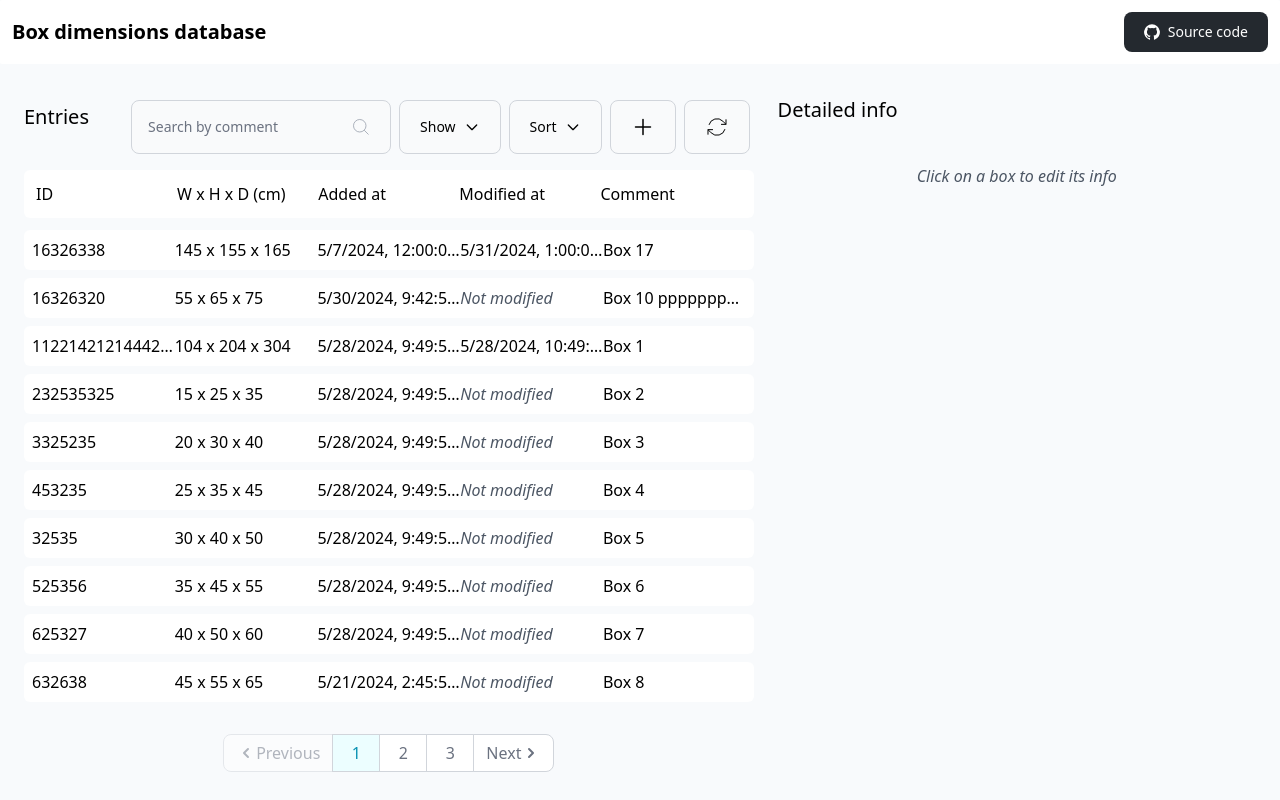
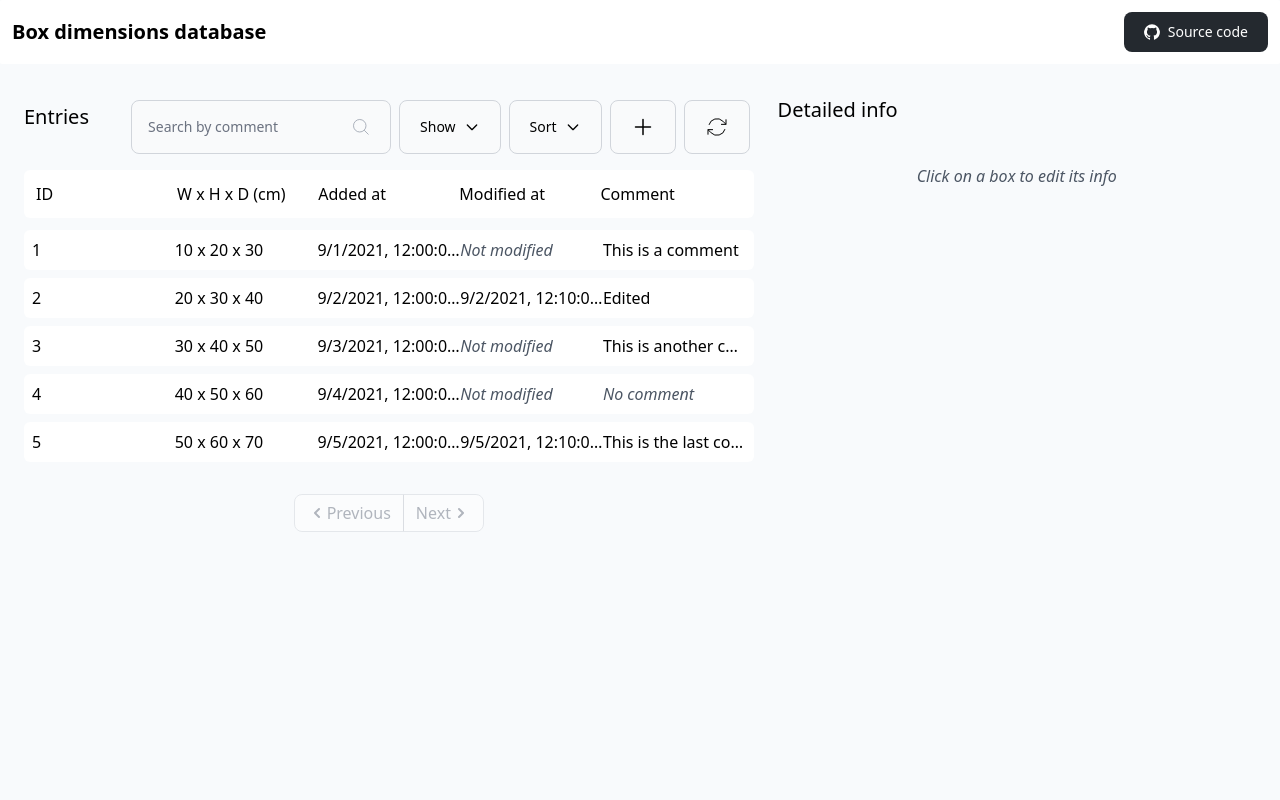
Before and after one commit to kristianka/boxdb-app, a React (Vite) app in the folder frontend/: page / in a window 1280 px wide. Built offline with nearby package versions, Linux system fonts and the light colour scheme.

Commit message:
change types, add dummy data, add server connection

```diff
--- a/frontend/package.json
+++ b/frontend/package.json
@@ -13,6 +13,7 @@
   },
   "dependencies": {
     "@heroicons/react": "^2.1.3",
+    "axios": "^1.7.2",
     "flowbite-react": "^0.9.0",
     "mssql": "^10.0.2",
     "playwright": "^1.44.1",
--- a/frontend/src/components/BoxDetails.tsx
+++ b/frontend/src/components/BoxDetails.tsx
@@ -109,9 +109,9 @@ const BoxDetails = ({ box }: props) => {
         )}
 
         <div className="mb-5 mt-3">
-          <p>Added at {new Date(box.addedAt).toLocaleString()}</p>
-          {box.modifiedAt && (
-            <p>Modified at {new Date(box.modifiedAt).toLocaleString()}</p>
+          <p>Added at {new Date(box.createdAt).toLocaleString()}</p>
+          {box.updatedAt !== box.createdAt && (
+            <p>Modified at {new Date(box.updatedAt).toLocaleString()}</p>
           )}
         </div>
         <form action="">
--- a/frontend/src/components/BoxListItem.tsx
+++ b/frontend/src/components/BoxListItem.tsx
@@ -21,13 +21,13 @@ const BoxListItem = ({ box, setSelectedBox }: props) => {
       <div className="grid grid-cols-4 md:grid-cols-5">
         <p className="truncate">{box.id}</p>
         <p className="truncate">
-          {box.height} x {box.depth} x {box.length}
+          {box.width} x {box.height} x {box.depth}
         </p>
-        <p className="truncate">{new Date(box.addedAt).toLocaleString()}</p>
+        <p className="truncate">{new Date(box.createdAt).toLocaleString()}</p>
         <div className="hidden md:block">
-          {box.modifiedAt ? (
+          {box.updatedAt !== box.createdAt ? (
             <p className="truncate">
-              {new Date(box.modifiedAt).toLocaleString()}
+              {new Date(box.updatedAt).toLocaleString()}
             </p>
           ) : (
             <p className="truncate italic text-gray-600">Not modified</p>
--- a/frontend/src/dummydata.ts
+++ b/frontend/src/dummydata.ts
@@ -2,173 +2,47 @@ import { Box } from "./types";
 
 export const boxes: Box[] = [
   {
-    id: "1122142121444212415",
-    height: 104,
-    depth: 204,
-    length: 304,
-    comment: "Box 1",
-    addedAt: "2024-05-28T09:49:59Z",
-    modifiedAt: "2024-05-28T10:49:59Z",
+    id: "1",
+    width: 10,
+    height: 20,
+    depth: 30,
+    comment: "This is a comment",
+    createdAt: "2021-09-01T12:00:00.000Z",
+    updatedAt: "2021-09-01T12:00:00.000Z",
   },
   {
-    id: "232535325",
-    height: 15,
-    depth: 25,
-    length: 35,
-    comment: "Box 2",
-    addedAt: "2024-05-28T09:49:59Z",
+    id: "2",
+    width: 20,
+    height: 30,
+    depth: 40,
+    comment: "Edited",
+    createdAt: "2021-09-02T12:00:00.000Z",
+    updatedAt: "2021-09-02T12:10:00.000Z",
   },
   {
-    id: "3325235",
-    height: 20,
-    depth: 30,
-    length: 40,
-    comment: "Box 3",
-    addedAt: "2024-05-28T09:49:59Z",
+    id: "3",
+    width: 30,
+    height: 40,
+    depth: 50,
+    comment: "This is another comment",
+    createdAt: "2021-09-03T12:00:00.000Z",
+    updatedAt: "2021-09-03T12:00:00.000Z",
   },
   {
-    id: "453235",
-    height: 25,
-    depth: 35,
-    length: 45,
-    comment: "Box 4",
-    addedAt: "2024-05-28T09:49:59Z",
+    id: "4",
+    width: 40,
+    height: 50,
+    depth: 60,
+    createdAt: "2021-09-04T12:00:00.000Z",
+    updatedAt: "2021-09-04T12:00:00.000Z",
   },
   {
-    id: "32535",
-    height: 30,
-    depth: 40,
-    length: 50,
-    comment: "Box 5",
-    addedAt: "2024-05-28T09:49:59Z",
-  },
-  {
-    id: "525356",
-    height: 35,
-    depth: 45,
-    length: 55,
-    comment: "Box 6",
-    addedAt: "2024-05-28T09:49:59Z",
-  },
-  {
-    id: "625327",
-    height: 40,
-    depth: 50,
-    length: 60,
-    comment: "Box 7",
-    addedAt: "2024-05-28T09:49:59Z",
-  },
-  {
-    id: "632638",
-    height: 45,
-    depth: 55,
-    length: 65,
-    comment: "Box 8",
-    addedAt: "2024-05-21T14:45:55Z",
-  },
-  {
-    id: "6326329",
-    height: 50,
-    depth: 60,
-    length: 70,
-    comment: "Box 9",
-    addedAt: "2024-03-25T15:32:42Z",
-  },
-  {
-    id: "16326320",
-    height: 55,
-    depth: 65,
-    length: 75,
-    comment: "Box 10 pppppppppppppppppppppppppppppppppppppppppppppppp",
-    addedAt: "2024-05-30T09:42:52Z",
-  },
-  {
-    id: "16326332",
-    height: 115,
-    depth: 125,
-    length: 135,
-    comment: "Box 11",
-    addedAt: "2024-05-01T12:00:00Z",
-  },
-  {
-    id: "16326333",
-    height: 120,
-    depth: 130,
-    length: 140,
-    comment: "Box 12",
-    addedAt: "2024-05-02T12:00:00Z",
-  },
-  {
-    id: "16326334",
-    height: 125,
-    depth: 135,
-    length: 145,
-    comment: "Box 13",
-    addedAt: "2024-05-03T12:00:00Z",
-  },
-  {
-    id: "16326335",
-    height: 130,
-    depth: 140,
-    length: 150,
-    comment: "Box 14",
-    addedAt: "2024-05-04T12:00:00Z",
-  },
-  {
-    id: "16326336",
-    height: 135,
-    depth: 145,
-    length: 155,
-    comment: "Box 15",
-    addedAt: "2024-05-05T12:00:00Z",
-  },
-  {
-    id: "16326337",
-    height: 140,
-    depth: 150,
-    length: 160,
-    comment: "Box 16",
-    addedAt: "2024-05-06T12:00:00Z",
-  },
-  {
-    id: "16326338",
-    height: 145,
-    depth: 155,
-    length: 165,
-    comment: "Box 17",
-    addedAt: "2024-05-07T12:00:00Z",
-    modifiedAt: "2024-05-31T13:00:00Z",
-  },
-  {
-    id: "missing",
-    height: 150,
-    depth: 160,
-    length: 170,
-    addedAt: "2024-05-08T12:00:00Z",
-    modifiedAt: "2021-05-21T13:00:00Z",
-  },
-  {
-    id: "16326340",
-    height: 155,
-    depth: 165,
-    length: 175,
-    comment: "Box 19",
-    addedAt: "2024-05-09T12:00:00Z",
-  },
-  {
-    id: "16326341",
-    height: 160,
-    depth: 170,
-    length: 180,
-    comment: "Box 20",
-    addedAt: "2024-05-10T12:00:00Z",
-  },
-  {
-    id: "16326342",
-    height: 165,
-    depth: 175,
-    length: 185,
-    comment: "Box 21",
-    addedAt: "2024-05-11T12:00:00Z",
+    id: "5",
+    width: 50,
+    height: 60,
+    depth: 70,
+    comment: "This is the last comment, edited",
+    createdAt: "2021-09-05T12:00:00.000Z",
+    updatedAt: "2021-09-05T12:10:00.000Z",
   },
 ];
--- /dev/null
+++ b/frontend/src/services/boxes.ts
@@ -0,0 +1,10 @@
+import axios from "axios";
+import { Box } from "../types";
+
+const address = "http://localhost:3000";
+
+export const getBoxes = async () => {
+  const res = await axios<Box>(`${address}/boxes`);
+  const boxes = res.data;
+  return boxes;
+};
--- a/frontend/src/types.ts
+++ b/frontend/src/types.ts
@@ -4,8 +4,8 @@ export interface Box {
   height: number;
   depth: number;
   comment?: string;
-  addedAt: string;
-  modifiedAt?: string;
+  createdAt: string;
+  updatedAt: string;
 }
 
 export type SortType =
```
Also changed, not shown: 1 other file (tests, documents, lock files or other folders).
